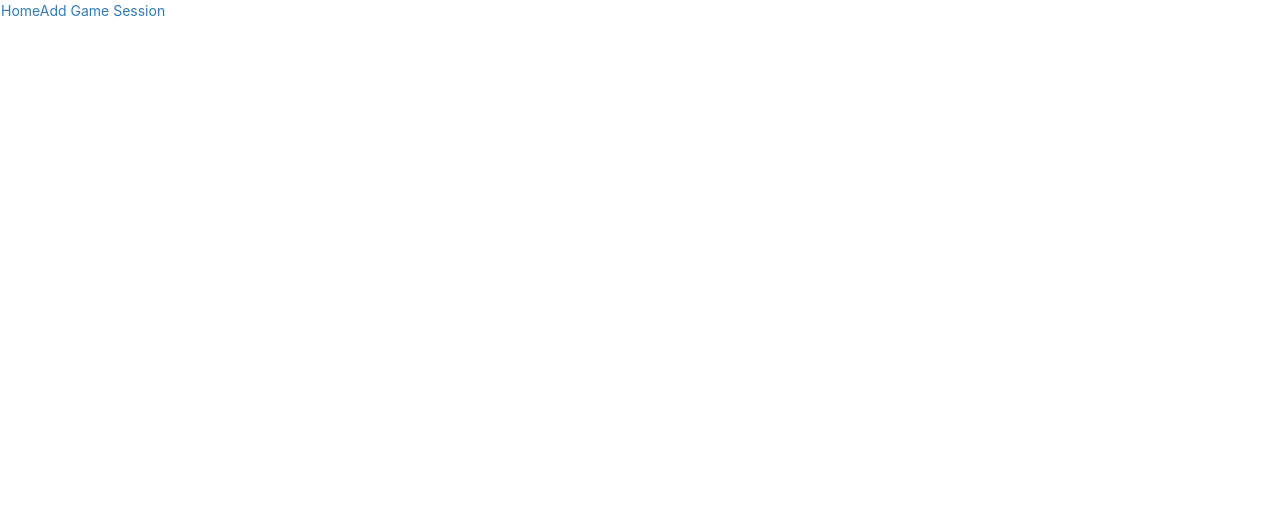
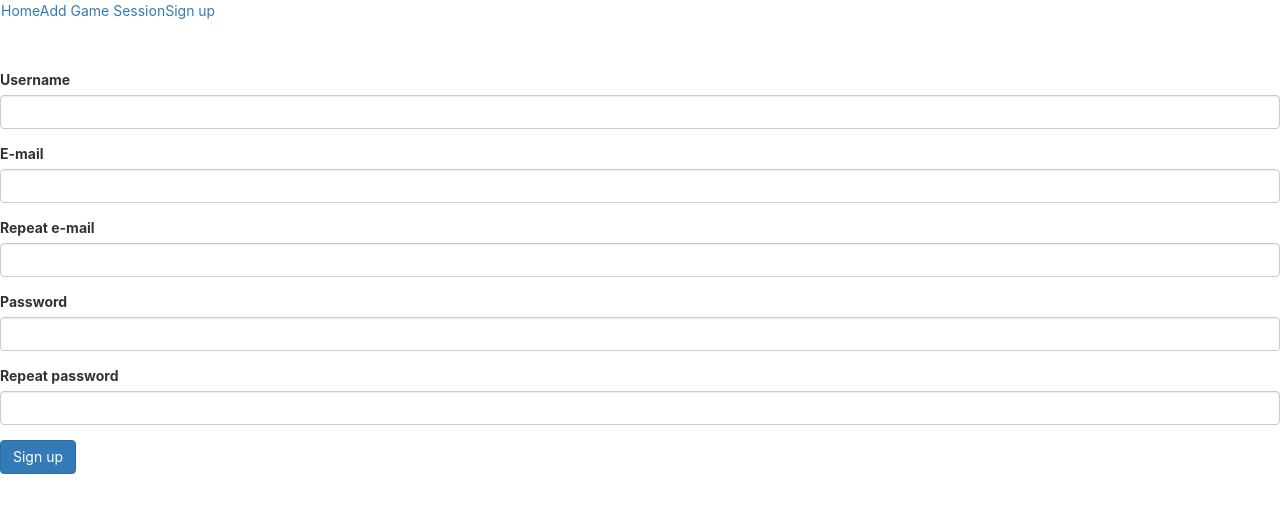
Before and after one commit to JinLisek/tabletopbuddy, a React (Create React App) app in the folder tabletopbuddy_frontend/: page /sign_up in a window 1280 px wide. Shown: the top 512 px of the page. Built offline with nearby package versions, Linux system fonts and the light colour scheme.

Commit message:
Added initial sign up form - can register user with only name (email and password not used)

```diff
--- a/tabletopbuddy_frontend/src/components/App.js
+++ b/tabletopbuddy_frontend/src/components/App.js
@@ -3,6 +3,7 @@ import { Navbar, Nav } from "react-bootstrap";
 
 import Home from "./Home";
 import NewGameSessionContainer from "./add-game-session-form/NewGameSessionContainer";
+import SignUpContainer from "./user-registration-form/SignUpContainer";
 
 const App = () => {
   return (
@@ -11,11 +12,13 @@ const App = () => {
         <Nav className="mr-auto">
           <Nav.Link href="/">Home</Nav.Link>
           <Nav.Link href="/add_game_session">Add Game Session</Nav.Link>
+          <Nav.Link href="/sign_up">Sign up</Nav.Link>
         </Nav>
       </Navbar>
       <Switch>
         <Route exact path="/" component={Home}></Route>
         <Route exact path="/add_game_session" component={NewGameSessionContainer}></Route>
+        <Route exact path="/sign_up" component={SignUpContainer}></Route>
       </Switch>
     </div>
   );
--- a/tabletopbuddy_frontend/src/components/forms/NamedText.js
+++ b/tabletopbuddy_frontend/src/components/forms/NamedText.js
@@ -4,9 +4,13 @@ const NamedText = (props) => {
   return (
     <Form.Group controlId={"form" + props.name}>
       <Form.Label>{props.name}</Form.Label>
-      <Form.Control type="text" onChange={props.textChangeCallback} />
+      <Form.Control type={props.type} onChange={props.textChangeCallback} />
     </Form.Group>
   );
 };
 
+NamedText.defaultProps = {
+  type: "text",
+};
+
 export default NamedText;
--- /dev/null
+++ b/tabletopbuddy_frontend/src/components/user-registration-form/EmailContainer.js
@@ -0,0 +1,32 @@
+import React from "react";
+import isEmail from "validator/lib/isEmail";
+
+import EmailGroup from "./EmailGroup";
+
+class EmailContainer extends React.Component {
+  constructor(props) {
+    super(props);
+    this.state = { email: "", repeatedEmail: "" };
+  }
+
+  onEmailChange = (event) => {
+    console.log("email: " + event.target.value);
+    console.log("isEmail: " + isEmail(event.target.value));
+    if (isEmail(event.target.value)) {
+      this.setState({ email: event.target.value });
+    }
+  };
+
+  onRepeatedEmailChange = (event) => {
+    console.log("repeated email: " + event.target.value);
+  };
+
+  render() {
+    console.log("render EmailContainer with email: " + this.state.email);
+    return (
+      <EmailGroup emailChangeCallback={this.onEmailChange} repeatedEmailChangeCallback={this.onRepeatedEmailChange} />
+    );
+  }
+}
+
+export default EmailContainer;
--- /dev/null
+++ b/tabletopbuddy_frontend/src/components/user-registration-form/EmailGroup.js
@@ -0,0 +1,14 @@
+import { Form } from "react-bootstrap";
+
+import NamedText from "../forms/NamedText";
+
+const EmailGroup = (props) => {
+  return (
+    <Form.Group controlId={"formEmailGroup"}>
+      <NamedText name="E-mail" textChangeCallback={props.emailChangeCallback} />
+      <NamedText name="Repeat e-mail" textChangeCallback={props.repeatedEmailChangeCallback} />
+    </Form.Group>
+  );
+};
+
+export default EmailGroup;
--- /dev/null
+++ b/tabletopbuddy_frontend/src/components/user-registration-form/SignUpContainer.js
@@ -0,0 +1,72 @@
+import React from "react";
+import axios from "axios";
+import isEmail from "validator/lib/isEmail";
+
+import SignUpForm from "./SignUpForm";
+
+class SignUpContainer extends React.Component {
+  constructor(props) {
+    super(props);
+    this.state = { username: "" };
+  }
+
+  validate = () => {
+    return true;
+  };
+
+  onSubmit = (event) => {
+    console.log("sign up clicked");
+    event.preventDefault();
+    if (this.validate()) {
+      const req = {
+        name: this.state.username,
+      };
+      axios.post("http://192.168.1.165:8000/players/", req).then((resp) => {
+        console.log(resp);
+      });
+    } else {
+      alert("VALIDATION FAILED");
+    }
+  };
+
+  onUsernameChange = (event) => {
+    console.log("username: " + event.target.value);
+    this.setState({ username: event.target.value });
+  };
+
+  onEmailChange = (event) => {
+    console.log("e-mail: " + event.target.value);
+    console.log("isEmail: " + isEmail(event.target.value));
+  };
+
+  onRepeatedEmailChange = (event) => {
+    console.log("repeated e-mail: " + event.target.value);
+    console.log("isEmail: " + isEmail(event.target.value));
+  };
+
+  onPasswordChange = (event) => {
+    console.log("password: " + event.target.value);
+    console.log("isEmail: " + isEmail(event.target.value));
+  };
+
+  onRepeatedPasswordChange = (event) => {
+    console.log("repeated password: " + event.target.value);
+    console.log("isEmail: " + isEmail(event.target.value));
+  };
+
+  render() {
+    console.log("SignUpContainer render with username: " + this.state.username);
+    return (
+      <SignUpForm
+        submitCallback={this.onSubmit}
+        usernameChangeCallback={this.onUsernameChange}
+        emailChangeCallback={this.onEmailChange}
+        repeatedEmailChangeCallback={this.onRepeatedEmailChange}
+        passwordChangeCallback={this.onPasswordChange}
+        repeatedPasswordChangeCallback={this.onRepeatedPasswordChange}
+      />
+    );
+  }
+}
+
+export default SignUpContainer;
--- /dev/null
+++ b/tabletopbuddy_frontend/src/components/user-registration-form/SignUpForm.js
@@ -0,0 +1,20 @@
+import { Form } from "react-bootstrap";
+
+import NamedText from "../forms/NamedText";
+import SubmitButton from "../forms/SubmitButton";
+
+import EmailContainer from "./EmailContainer";
+
+const SignUpForm = (props) => {
+  return (
+    <Form onSubmit={props.submitCallback}>
+      <NamedText name="Username" textChangeCallback={props.usernameChangeCallback} />
+      <EmailContainer />
+      <NamedText name="Password" textChangeCallback={props.passwordChangeCallback} type="password" />
+      <NamedText name="Repeat password" textChangeCallback={props.repeatedPasswordChangeCallback} type="password" />
+      <SubmitButton name="Sign up" />
+    </Form>
+  );
+};
+
+export default SignUpForm;
```
